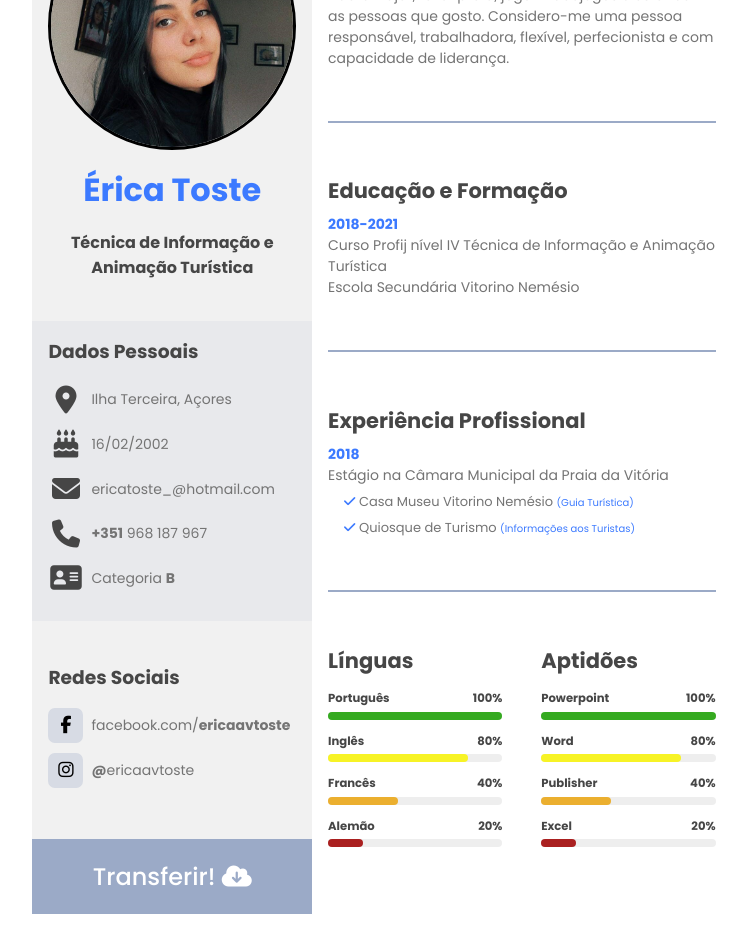
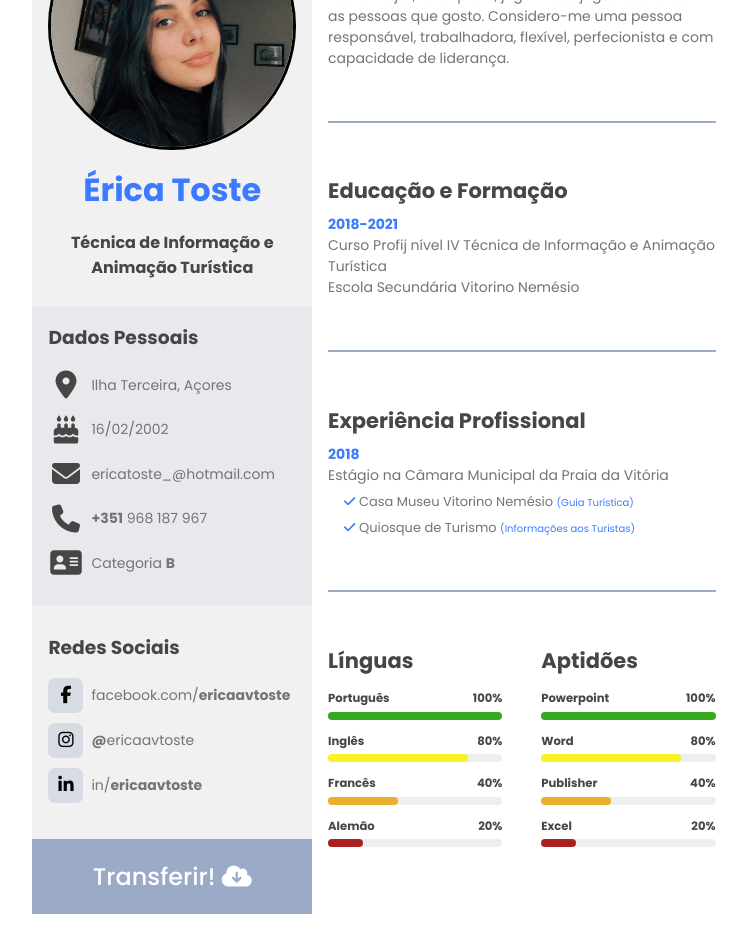
Before and after one commit to ericaavtoste/ericaavtoste.github.io, a plain HTML site: page index.html in a window 1280 px wide. Shown: the whole page, without its empty margins (258-1005 px from the left). Drawn offline with Linux system fonts and the light colour scheme.

Commit message:
added linkedin

```diff
--- a/index.html
+++ b/index.html
@@ -87,6 +87,14 @@
 
                                 <span><b>@</b>ericaavtoste</span>
                             </a>
+
+                            <a class="social" href="https://www.linkedin.com/in/ericaavtoste/" target="_blank">
+                                <div class="icon-wrapper colored d-flex">
+                                    <i class="fab fa-linkedin-in fa-lg"></i>
+                                </div>
+
+                                <span>in/<b>ericaavtoste</b></span>
+                            </a>
                         </div>
                     </div>
 
@@ -132,7 +140,6 @@
                                 <li>
                                     <p><i class="fas fa-check"></i> Casa Museu Vitorino Nemésio <span>(Guia
                                             Turística)</span></p>
-
                                 </li>
                                 <li>
                                     <p><i class="fas fa-check"></i> Quiosque de Turismo <span>(Informações aos
```
Also changed, not shown: 1 other file.
